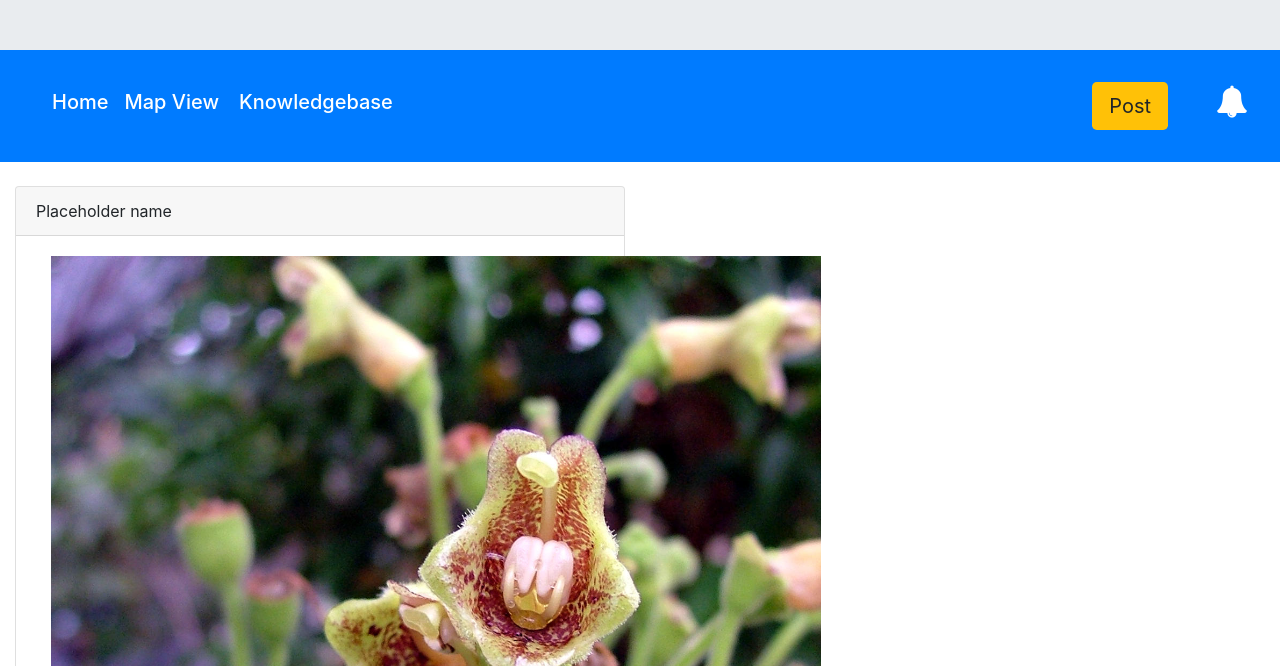
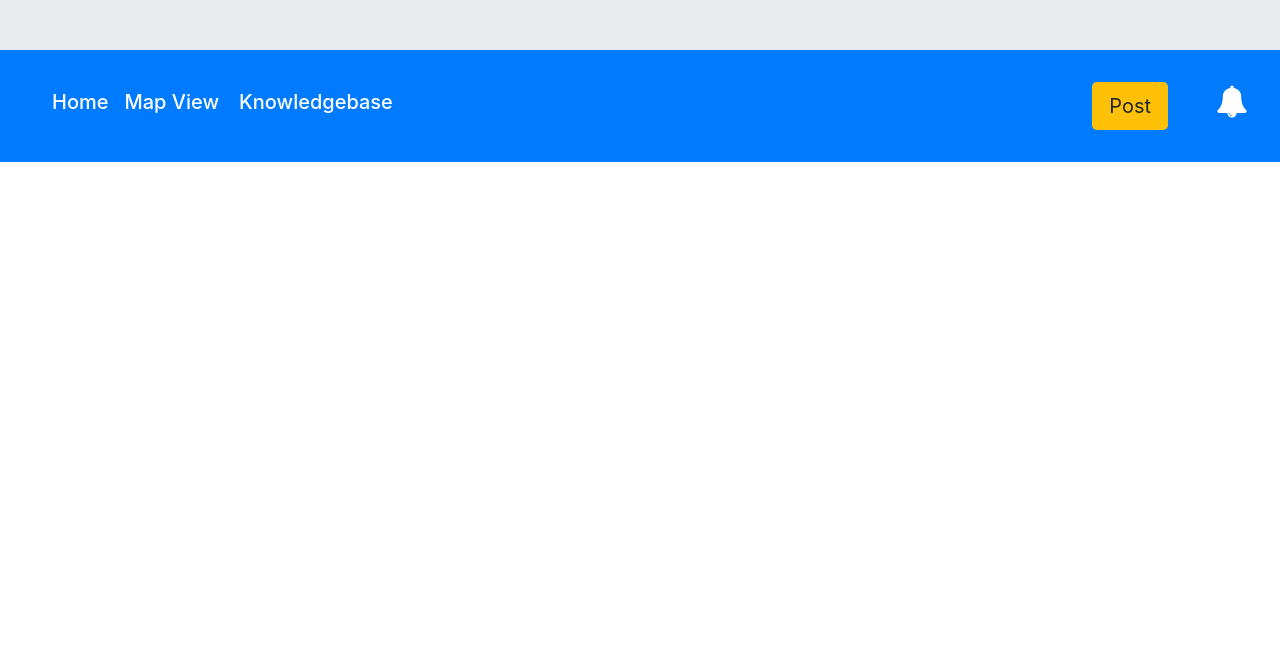
Before and after one commit to lexprod/alien-nature-app, a website: page index.html in a window 1280 px wide. Shown: the part 134-800 px from the top of the page. Drawn offline with nearby package versions, Linux system fonts and the light colour scheme.

Commit message:
took out some code used for testing

```diff
--- a/index.html
+++ b/index.html
@@ -59,23 +59,6 @@
         </span>
     </nav>
 
-    <div class="d-none d-md-block col-md-6 mt-4">
-        <div class="card">
-            <div class="card-header">
-                Placeholder name
-            </div>
-            <div class="card-body">
-                <div class="container-fluid">
-                    <div class="row">
-                        <div class="col-8 imageThumb">
-                            <img src="img/photo_dummy.png" class="align-self-center mr-3">
-                        </div>
-                    </div>
-
-            </div>
-            </div>
-        </div>
-    </div>
 
     <script src="node_modules/jquery/dist/jquery.slim.min.js"></script>
     <script src="node_modules/popper.js/dist/umd/popper.min.js"></script>
```
